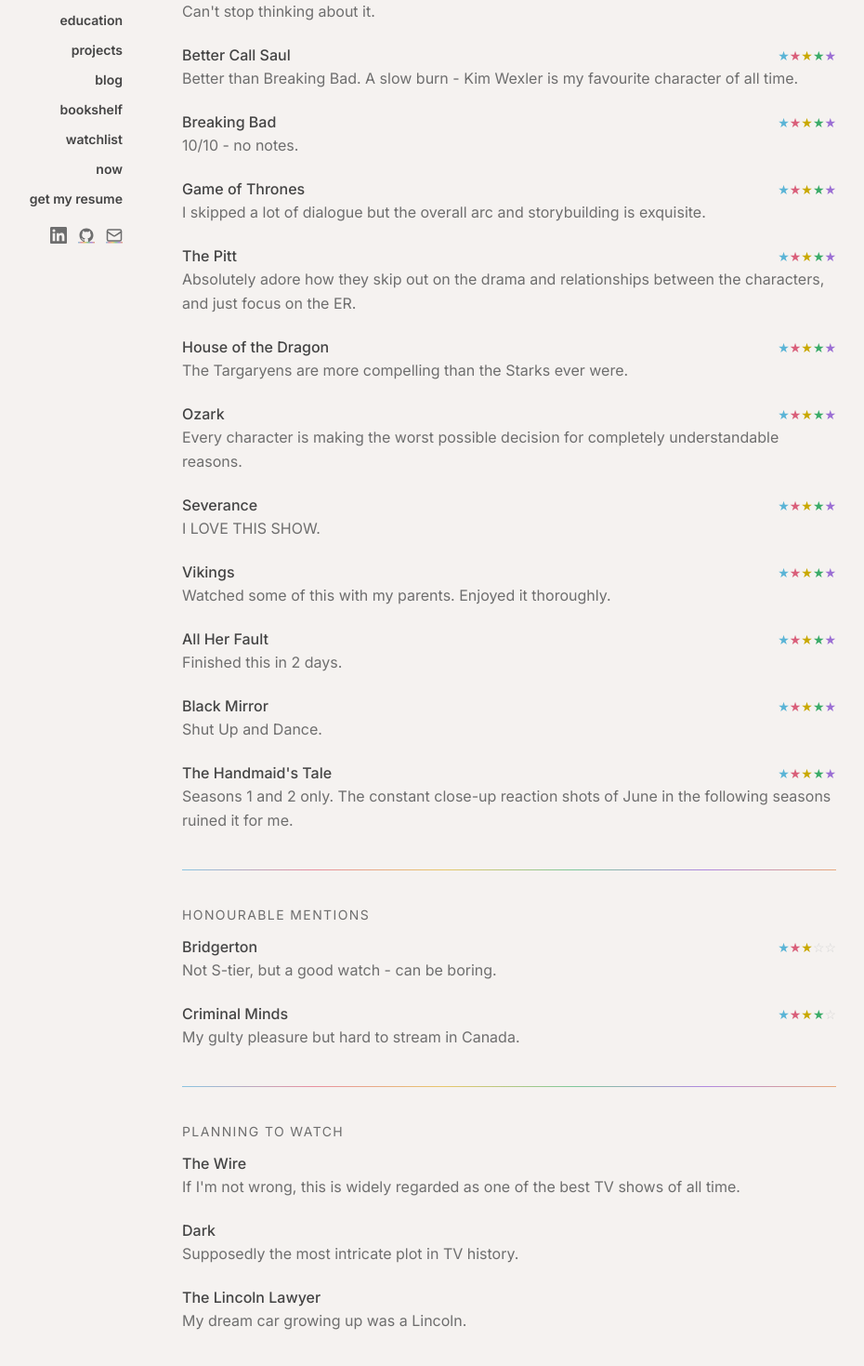
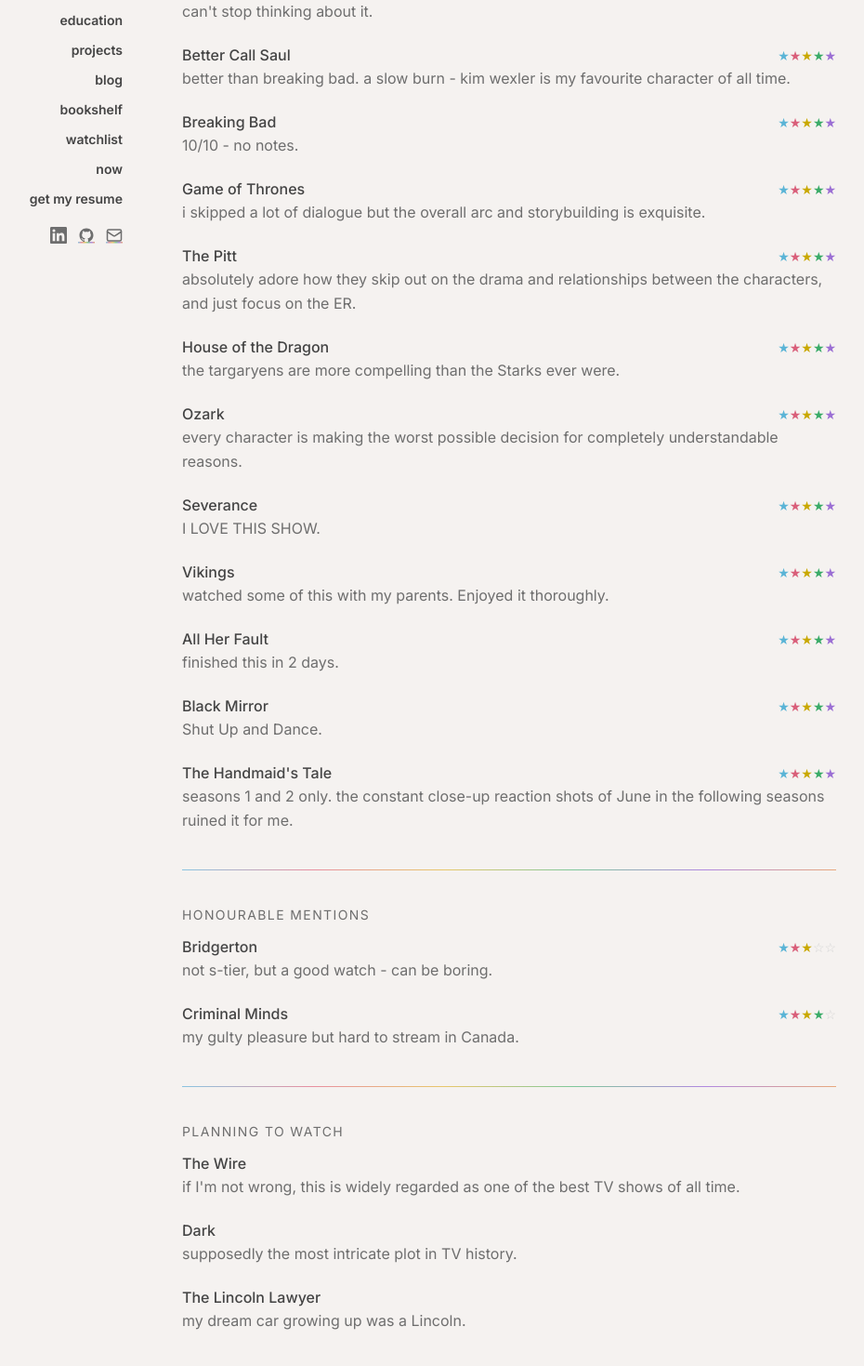
Before and after one commit to hindassaad/personal_portfolio, a Next.js app: page /watchlist in a window 1280 px wide. Shown: the part 229-1698 px from the top of the page at 93% size, without its empty margins (188-1118 px from the left). Built offline with nearby package versions, Linux system fonts and the light colour scheme.

Commit message:
edit show ratings

```diff
--- a/src/data/shows.ts
+++ b/src/data/shows.ts
@@ -12,13 +12,13 @@
     title: "Pluribus",
     category: "s tier",
     rating: 5,
-    note: "Can't stop thinking about it.",
+    note: "can't stop thinking about it.",
   },
   {
     title: "Better Call Saul",
     category: "s tier",
     rating: 5,
-    note: "Better than Breaking Bad. A slow burn - Kim Wexler is my favourite character of all time.",
+    note: "better than breaking bad. a slow burn - kim wexler is my favourite character of all time.",
   },
   {
     title: "Breaking Bad",
@@ -30,25 +30,25 @@
     title: "Game of Thrones",
     category: "s tier",
     rating: 5,
-    note: "I skipped a lot of dialogue but the overall arc and storybuilding is exquisite.",
+    note: "i skipped a lot of dialogue but the overall arc and storybuilding is exquisite.",
   },
   {
     title: "The Pitt",
     category: "s tier",
     rating: 5,
-    note: "Absolutely adore how they skip out on the drama and relationships between the characters, and just focus on the ER.",
+    note: "absolutely adore how they skip out on the drama and relationships between the characters, and just focus on the ER.",
   },
   {
     title: "House of the Dragon",
     category: "s tier",
     rating: 5,
-    note: "The Targaryens are more compelling than the Starks ever were.",
+    note: "the targaryens are more compelling than the Starks ever were.",
   },
   {
     title: "Ozark",
     category: "s tier",
     rating: 5,
-    note: "Every character is making the worst possible decision for completely understandable reasons.",
+    note: "every character is making the worst possible decision for completely understandable reasons.",
   },
   {
     title: "Severance",
@@ -60,13 +60,13 @@
     title: "Vikings",
     category: "s tier",
     rating: 5,
-    note: "Watched some of this with my parents. Enjoyed it thoroughly.",
+    note: "watched some of this with my parents. Enjoyed it thoroughly.",
   },
   {
     title: "All Her Fault",
     category: "s tier",
     rating: 5,
-    note: "Finished this in 2 days.",
+    note: "finished this in 2 days.",
   },
   {
     title: "Black Mirror",
@@ -78,33 +78,33 @@
     title: "The Handmaid's Tale",
     category: "s tier",
     rating: 5,
-    note: "Seasons 1 and 2 only. The constant close-up reaction shots of June in the following seasons ruined it for me.",
+    note: "seasons 1 and 2 only. the constant close-up reaction shots of June in the following seasons ruined it for me.",
   },
   {
     title: "Bridgerton",
     category: "honourable mentions",
     rating: 3,
-    note: "Not S-tier, but a good watch - can be boring.",
+    note: "not s-tier, but a good watch - can be boring.",
   },
   {
     title: "Criminal Minds",
     category: "honourable mentions",
     rating: 4,
-    note: "My gulty pleasure but hard to stream in Canada.",
+    note: "my gulty pleasure but hard to stream in Canada.",
   },
   {
     title: "The Wire",
     category: "planning to watch",
-    note: "If I'm not wrong, this is widely regarded as one of the best TV shows of all time.",
+    note: "if I'm not wrong, this is widely regarded as one of the best TV shows of all time.",
   },
   {
     title: "Dark",
     category: "planning to watch",
-    note: "Supposedly the most intricate plot in TV history.",
+    note: "supposedly the most intricate plot in TV history.",
   },
   {
     title: "The Lincoln Lawyer",
     category: "planning to watch",
-    note: "My dream car growing up was a Lincoln.",
+    note: "my dream car growing up was a Lincoln.",
   },
 ];
```
